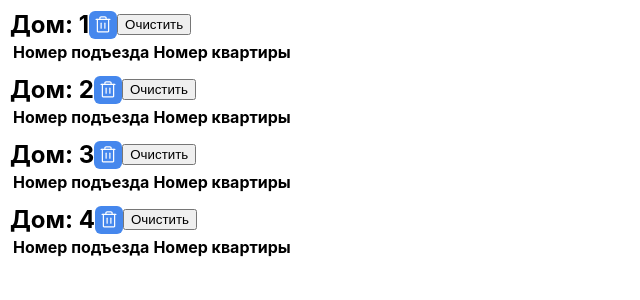
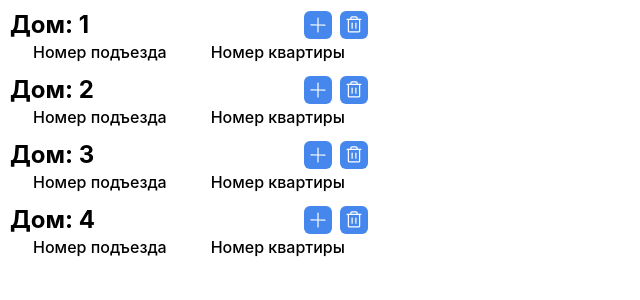
Before and after one commit to fedrdrdr/evrika_test, a React (Create React App) app: page / in a window 1280 px wide. Shown: the top 300 px of the page, without its empty margins (0-640 px from the left). Built offline with nearby package versions, Linux system fonts and the light colour scheme.

Commit message:
fix styles

```diff
--- a/src/components/App.js
+++ b/src/components/App.js
@@ -2,6 +2,7 @@
 import React, { useState } from 'react';
 import Table from './Table';
 import AddApartmentsButton from './AddApartmentsButton';
+import DeleteIcon from '../icons/DeleteIcon';
 
 function App() {
   const [houses, setHouses] = useState([
@@ -35,8 +36,10 @@ function App() {
         <div key={house.number} className="block">
           <div className="table-header">
             <h2>Дом: {house.number}</h2>
-            <AddApartmentsButton addApartments={(selectedApartments) => addApartments(house.number, selectedApartments)} />
-            <button onClick={() => clearApartments(house.number)}>Очистить</button>
+            <div className='buttons'>
+              <AddApartmentsButton addApartments={(selectedApartments) => addApartments(house.number, selectedApartments)} />
+              <button className="button" onClick={() => clearApartments(house.number)}><DeleteIcon /> </button>
+            </div>
           </div>
           <Table apartments={house.apartments} houseNumber={house.number} clearApartments={() => clearApartments(house.number)} />
         </div>
--- a/src/components/Modal.js
+++ b/src/components/Modal.js
@@ -58,7 +58,7 @@ function Modal({ addApartments, toggleModal }) {
                   {apartment}
                 </button>
               ))}
-              <button onClick={handleAddButtonClick}>Добавить</button>
+              <button onClick={handleAddButtonClick} className='button'>Добавить</button>
             </div>
 
           </>
--- a/src/components/Table.js
+++ b/src/components/Table.js
@@ -32,15 +32,9 @@ function Table({ apartments, clearApartments, houseNumber }) {
 
   return (
     <div className="table">
-      <div className="table-header">
-
-        <div className="table-buttons">
-
-        </div>
-      </div>
-      <table>
+      <table style={{width:"358px"}}>
         <thead>
-          <tr>
+          <tr >
             <th>Номер подъезда</th>
             <th>Номер квартиры</th>
           </tr>
--- a/src/icons/AddIcon.jsx
+++ b/src/icons/AddIcon.jsx
@@ -1,55 +1,14 @@
 import React from 'react';
 
-function AddIcon(props) {
+function AddIcon() {
   return (
-    <svg
-      width="20"
-      height="20"
-      viewBox="0 0 20 20"
-      fill="none"
-      xmlns="http://www.w3.org/2000/svg"
-      {...props}
-    >
-      <g clipPath="url(#clip0_4203_3762)">
-        <path
-          d="M16.8747 4.375L3.12469 4.37501"
-          stroke="white"
-          strokeWidth="1.2"
-          strokeLinecap="round"
-          strokeLinejoin="round"
-        />
-        <path
-          d="M8.125 8.125V13.125"
-          stroke="white"
-          strokeWidth="1.2"
-          strokeLinecap="round"
-          strokeLinejoin="round"
-        />
-        <path
-          d="M11.875 8.125V13.125"
-          stroke="white"
-          strokeWidth="1.2"
-          strokeLinecap="round"
-          strokeLinejoin="round"
-        />
-        <path
-          d="M15.6247 4.375V16.25C15.6247 16.4158 15.5588 16.5747 15.4416 16.6919C15.3244 16.8092 15.1655 16.875 14.9997 16.875H4.99969C4.83393 16.875 4.67496 16.8092 4.55775 16.6919C4.44054 16.5747 4.37469 16.4158 4.37469 16.25V4.375"
-          stroke="white"
-          strokeWidth="1.2"
-          strokeLinecap="round"
-          strokeLinejoin="round"
-        />
-        <path
-          d="M13.125 4.375V3.125C13.125 2.79348 12.9933 2.47554 12.7589 2.24112C12.5245 2.0067 12.2065 1.875 11.875 1.875H8.125C7.79348 1.875 7.47554 2.0067 7.24112 2.24112C7.0067 2.47554 6.875 2.79348 6.875 3.125V4.375"
-          stroke="white"
-          strokeWidth="1.2"
-          strokeLinecap="round"
-          strokeLinejoin="round"
-        />
+    <svg width="20" height="20" viewBox="0 0 20 20" fill="none" xmlns="http://www.w3.org/2000/svg">
+      <g clipPath="url(#clip0_4203_3770)">
+        <path fillRule="evenodd" clipRule="evenodd" d="M16.9979 10.6269C17.3293 10.6282 17.599 10.3606 17.6002 10.0292C17.6015 9.69787 17.334 9.4282 17.0026 9.42691L10.6024 9.40193L10.6274 3.00174C10.6287 2.67037 10.3611 2.4007 10.0297 2.39941C9.69835 2.39811 9.42867 2.66569 9.42738 2.99706L9.40241 9.39725L3.00221 9.37228C2.67085 9.37099 2.40117 9.63857 2.39988 9.96993C2.39858 10.3013 2.66616 10.571 2.99753 10.5723L9.39772 10.5972L9.37275 16.9974C9.37146 17.3288 9.63904 17.5985 9.97041 17.5998C10.3018 17.6011 10.5715 17.3335 10.5727 17.0021L10.5977 10.6019L16.9979 10.6269Z" fill="white"/>
       </g>
       <defs>
-        <clipPath id="clip0_4203_3762">
-          <rect width="20" height="20" fill="white" />
+        <clipPath id="clip0_4203_3770">
+          <rect width="20" height="20" fill="white"/>
         </clipPath>
       </defs>
     </svg>
--- /dev/null
+++ b/src/icons/DeleteIcon.jsx
@@ -0,0 +1,59 @@
+import React from 'react';
+
+function DeleteIcon(props) {
+  return (
+    <svg
+      width="20"
+      height="20"
+      viewBox="0 0 20 20"
+      fill="none"
+      xmlns="http://www.w3.org/2000/svg"
+      {...props}
+    >
+      <g clipPath="url(#clip0_4203_3762)">
+        <path
+          d="M16.8747 4.375L3.12469 4.37501"
+          stroke="white"
+          strokeWidth="1.2"
+          strokeLinecap="round"
+          strokeLinejoin="round"
+        />
+        <path
+          d="M8.125 8.125V13.125"
+          stroke="white"
+          strokeWidth="1.2"
+          strokeLinecap="round"
+          strokeLinejoin="round"
+        />
+        <path
+          d="M11.875 8.125V13.125"
+          stroke="white"
+          strokeWidth="1.2"
+          strokeLinecap="round"
+          strokeLinejoin="round"
+        />
+        <path
+          d="M15.6247 4.375V16.25C15.6247 16.4158 15.5588 16.5747 15.4416 16.6919C15.3244 16.8092 15.1655 16.875 14.9997 16.875H4.99969C4.83393 16.875 4.67496 16.8092 4.55775 16.6919C4.44054 16.5747 4.37469 16.4158 4.37469 16.25V4.375"
+          stroke="white"
+          strokeWidth="1.2"
+          strokeLinecap="round"
+          strokeLinejoin="round"
+        />
+        <path
+          d="M13.125 4.375V3.125C13.125 2.79348 12.9933 2.47554 12.7589 2.24112C12.5245 2.0067 12.2065 1.875 11.875 1.875H8.125C7.79348 1.875 7.47554 2.0067 7.24112 2.24112C7.0067 2.47554 6.875 2.79348 6.875 3.125V4.375"
+          stroke="white"
+          strokeWidth="1.2"
+          strokeLinecap="round"
+          strokeLinejoin="round"
+        />
+      </g>
+      <defs>
+        <clipPath id="clip0_4203_3762">
+          <rect width="20" height="20" fill="white" />
+        </clipPath>
+      </defs>
+    </svg>
+  );
+}
+
+export default DeleteIcon;
--- a/src/index.css
+++ b/src/index.css
@@ -17,11 +17,14 @@ code {
   flex-direction: row;
   align-content: center;
   align-items: center;
+  justify-content: space-between;
 }
 
 .block {
   margin:10px;
+  width: 358px;
 }
+
 .modal {
   position: absolute;
   background-color: #fff;
@@ -37,11 +40,17 @@ code {
   border-radius: 6px;
   opacity: 0px;
   border: none;
-
+}
+.buttons {
+  display: flex;
+  gap:8px;
 }
 h3, h2 {
   margin: 0;
   padding: 0;
+}
+th {
+  font-weight: 500;
 }
 .selected {
   outline: 1px solid #4587ED;
```
Also changed, not shown: src/icons/delete.svg (deleted).
